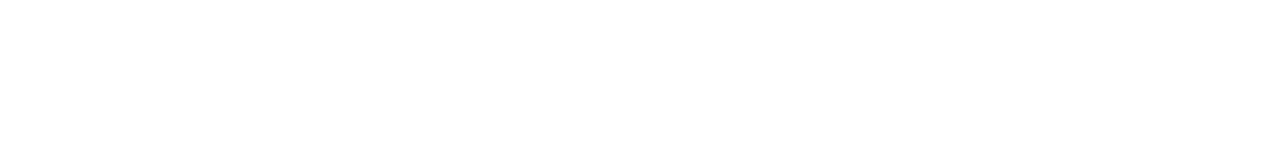
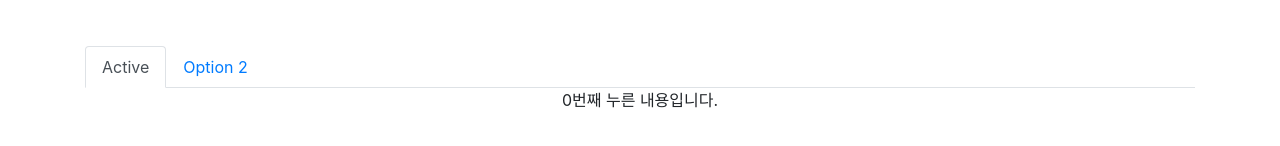
Before and after one commit to HongYeseul/CoddingApple_React, a React (Create React App) app in the folder shop/: page /detail/1 in a window 1280 px wide. Shown: the part 540-686 px from the top of the page. Built offline with nearby package versions, Linux system fonts and the light colour scheme.

Commit message:
3- Tab 만들기와 리액트에서의 애니메이션 (react-transition-group)

```diff
--- a/shop/package.json
+++ b/shop/package.json
@@ -14,6 +14,7 @@
     "react-dom": "^17.0.1",
     "react-router-dom": "^5.2.0",
     "react-scripts": "4.0.0",
+    "react-transition-group": "^4.4.1",
     "styled-components": "^5.2.0",
     "web-vitals": "^0.2.4"
   },
--- a/shop/src/Detail.js
+++ b/shop/src/Detail.js
@@ -1,9 +1,12 @@
 import React, {useContext, useEffect, useState} from 'react';
+import { Navbar, Nav, NavDropdown, Button, Jumbotron } from 'react-bootstrap';
 import {useHistory, useParams} from 'react-router-dom';
 import styled from 'styled-components';
 import './Detail.scss'
 
 import {재고context} from './App.js';
+import {CSSTransition} from 'react-transition-group'; //탭 키를 눌렀을 때 애니메이션 효과를 넣기 위함
+// 이는 컴포넌트 등장/업데이트 시 transition을 쉽게 쉽게 줄 수 있다.
 
 let 박스 = styled.div`
     padding : 20px;
@@ -18,6 +21,9 @@
 
   let [alert, alert변경] = useState(true);
   let 재고 = useContext(재고context);
+
+  let [누른탭, 누른탭변경] = useState(0); //이 때 0은 기본값
+  let [스위치, 스위치변경] = useState(false);
 
   useEffect(()=>{
     //2초 후에 alert 창을 보이지 않게 하려면
@@ -67,9 +73,51 @@
           }}>뒤로가기</button>
         </div>
       </div>
+
+      {/* UI 만드는 법
+        1. UI 상태를 true/false state로 저장해둠
+        2. state에 따라 UI 보이게 안보이게
+
+        => TAB UI 만드는 법
+        1. 몇번째 버튼 눌렀는지를 state로 저장해둠
+        2. state에 따라 UI 보이게 안보이게
+      */}
+      <Nav className="mt-5" variant="tabs" defaultActiveKey="link-0"> {/* defaultActiveKey : 기본으로 눌러진 버튼의 eventKey */}
+        <Nav.Item>
+          <Nav.Link eventKey="link-0" onClick={()=>{ 스위치변경(false); 누른탭변경(0) }}>Active</Nav.Link>
+        </Nav.Item>
+        <Nav.Item>
+          <Nav.Link eventKey="link-1" onClick={()=>{ 스위치변경(false); 누른탭변경(1) }}>Option 2</Nav.Link>
+        </Nav.Item>
+      </Nav>
+
+      {/* CSS Transition 사용법
+        1. 애니메이션 필요한 곳 감싸기
+        2. in, classNames, timeout 넣기 (in은 switch같은 역할)
+        3. class로 애니메이션 넣기
+        4. 원할 때 스위치 켜기
+      */}
+      <CSSTransition in={스위치} classNames="wow" timeout={500}>
+        <TabContent 누른탭={누른탭} 스위치변경={스위치변경}/>
+      </CSSTransition>
     </div>
   )
 }
+
+function TabContent(props){
+
+  // 이 컴포넌트가 등장하거나 업데이트될 때 스위치 true로 바꿔주면됨.
+  useEffect(()=>{
+    props.스위치변경(true);
+  });
+
+  if(props.누른탭 === 0){
+    return <div>0번째 누른 내용입니다.</div>
+  }else if(props.누른탭 === 1){
+    return <div>1번째 누른 내용입니다.</div>
+  }
+}
+
 
 function Info(props){
   return(
--- a/shop/src/Detail.scss
+++ b/shop/src/Detail.scss
@@ -10,6 +10,17 @@
 // 5. 함수는 @mixin / @include
 
 $메인칼라 : ff0000;
+
+.wow-enter{
+    // 애니메이션 시작 때 적용할 CSS
+    opacity: 0;
+}
+
+.wow-enter-active{
+    // 애니메이션 동작 때 적용할 CSS
+    opacity: 1;
+    transition: all 500ms;
+}
 
 .red{
     color: s메인칼라;
```
